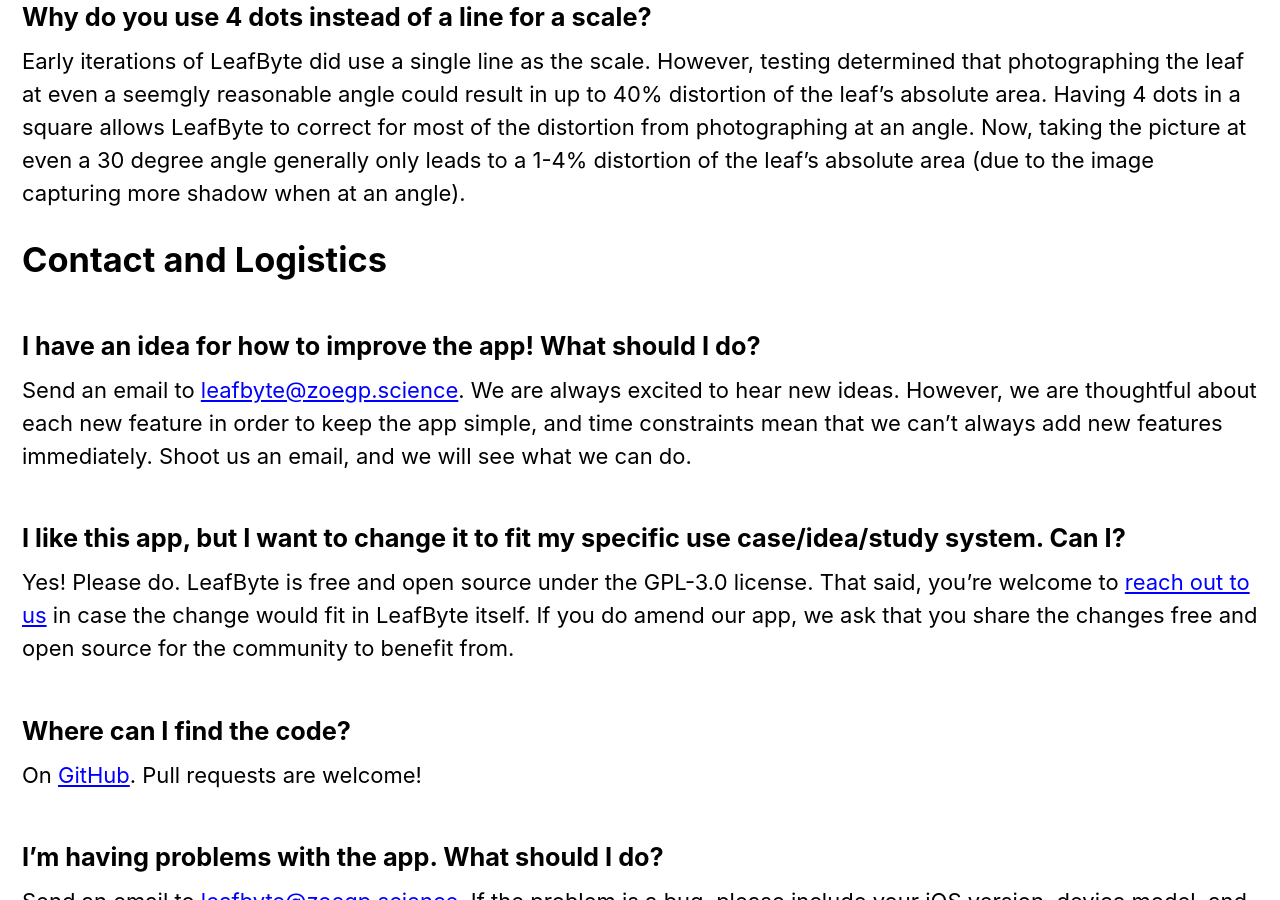
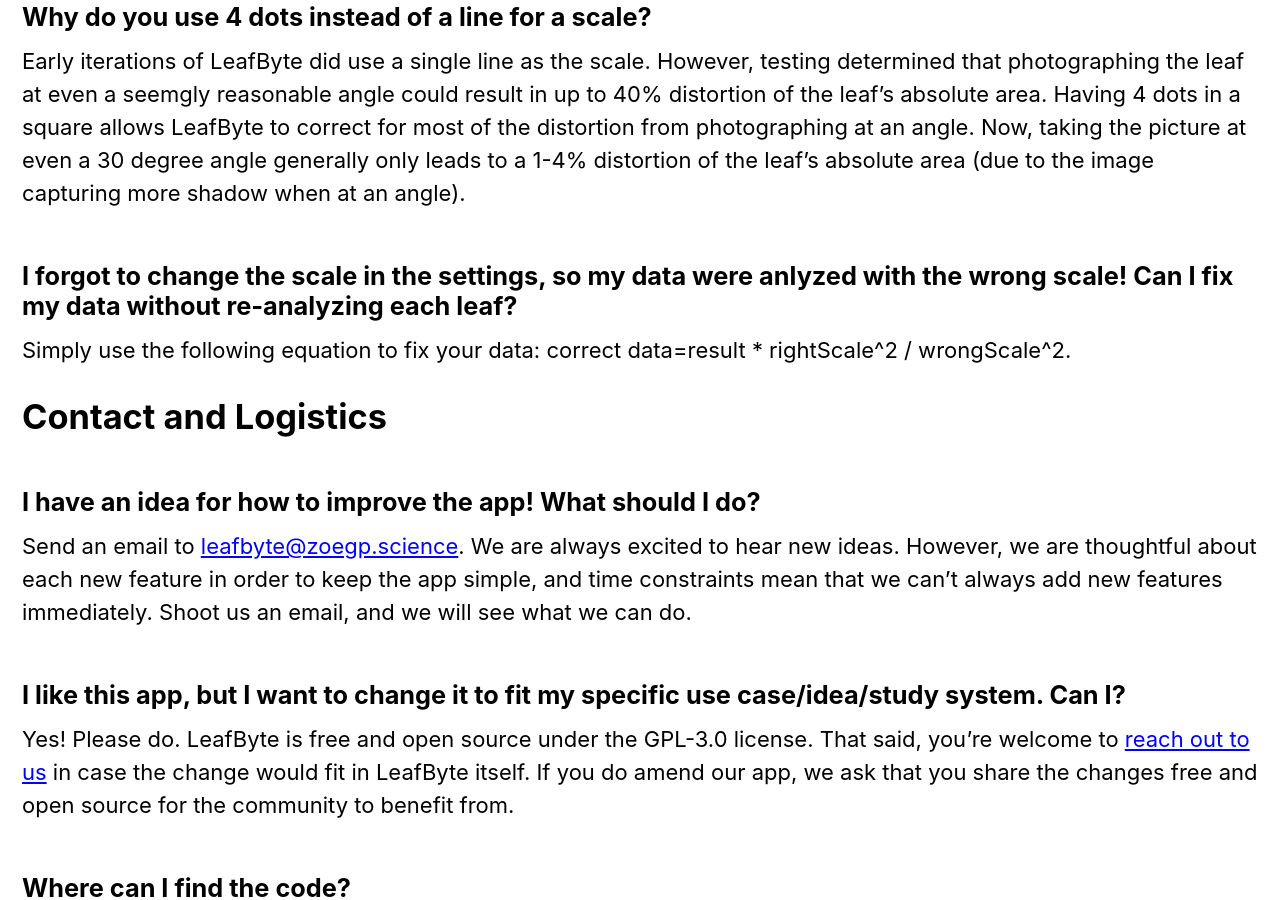
Before and after one commit to Zoegp/zoegp.github.io, a Jekyll site: the page built from leafbyte-faqs.md, in a window 1280 px wide and 900 px high, scrolled down 5847 px. Built offline with Jekyll 4.4.1, drawn with Linux system fonts in a browser that asks for light colours; cached includes are drawn as plain includes; nearby versions of some CDN libraries.

Commit message:
Update leafbyte-faqs.md

```diff
--- a/leafbyte-faqs.md
+++ b/leafbyte-faqs.md
@@ -99,6 +99,9 @@
 ##### Why do you use 4 dots instead of a line for a scale?
 Early iterations of LeafByte did use a single line as the scale. However, testing determined that photographing the leaf at even a seemgly reasonable angle could result in up to 40% distortion of the leaf’s absolute area. Having 4 dots in a square allows LeafByte to correct for most of the distortion from photographing at an angle. Now, taking the picture at even a 30 degree angle generally only leads to a 1-4% distortion of the leaf’s absolute area (due to the image capturing more shadow when at an angle).
 
+##### I forgot to change the scale in the settings, so my data were anlyzed with the wrong scale! Can I fix my data without re-analyzing each leaf?
+Simply use the following equation to fix your data: correct data=result * rightScale^2 / wrongScale^2.
+
 # Contact and Logistics
 
 ##### I have an idea for how to improve the app! What should I do?
```
